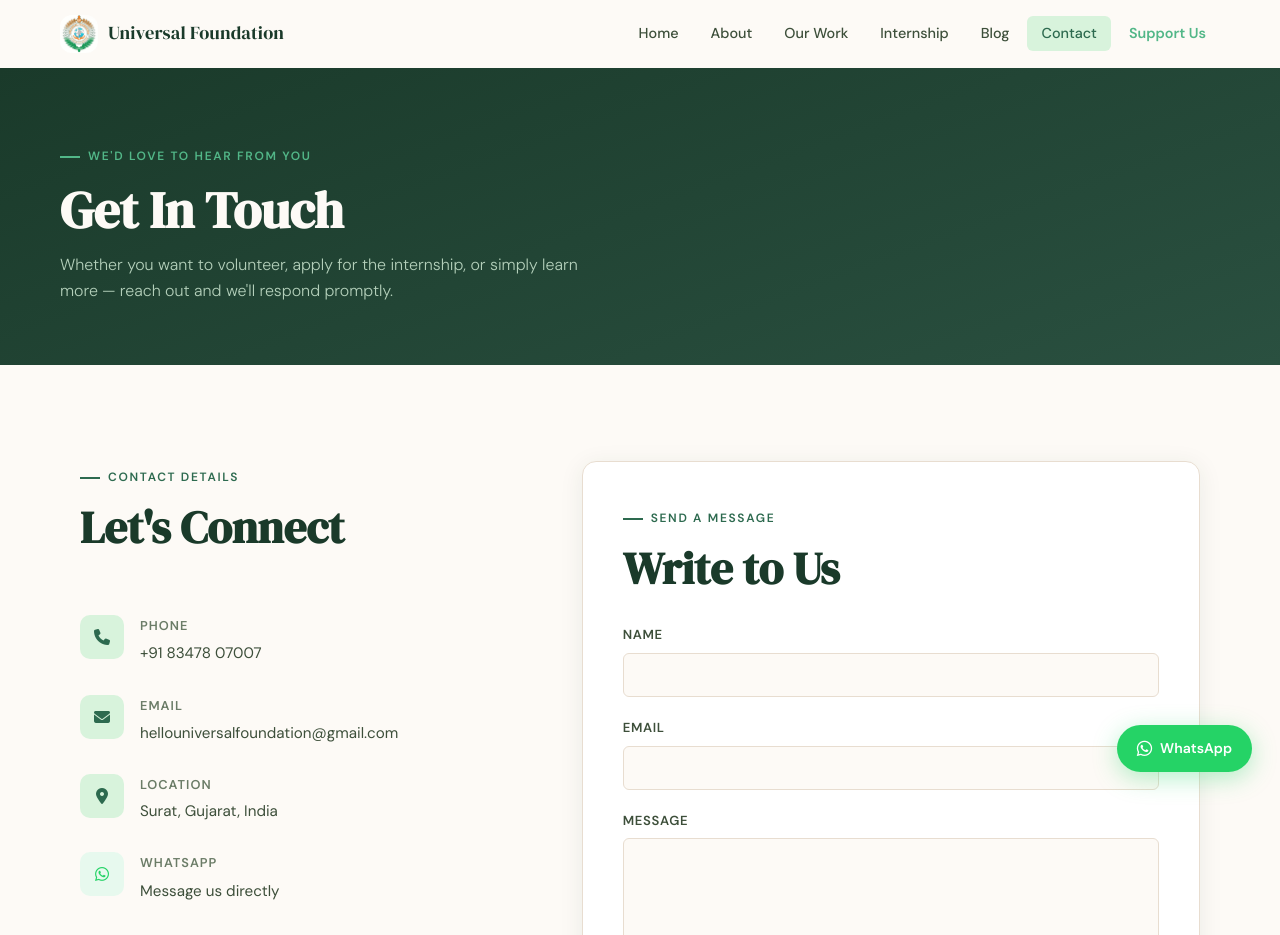
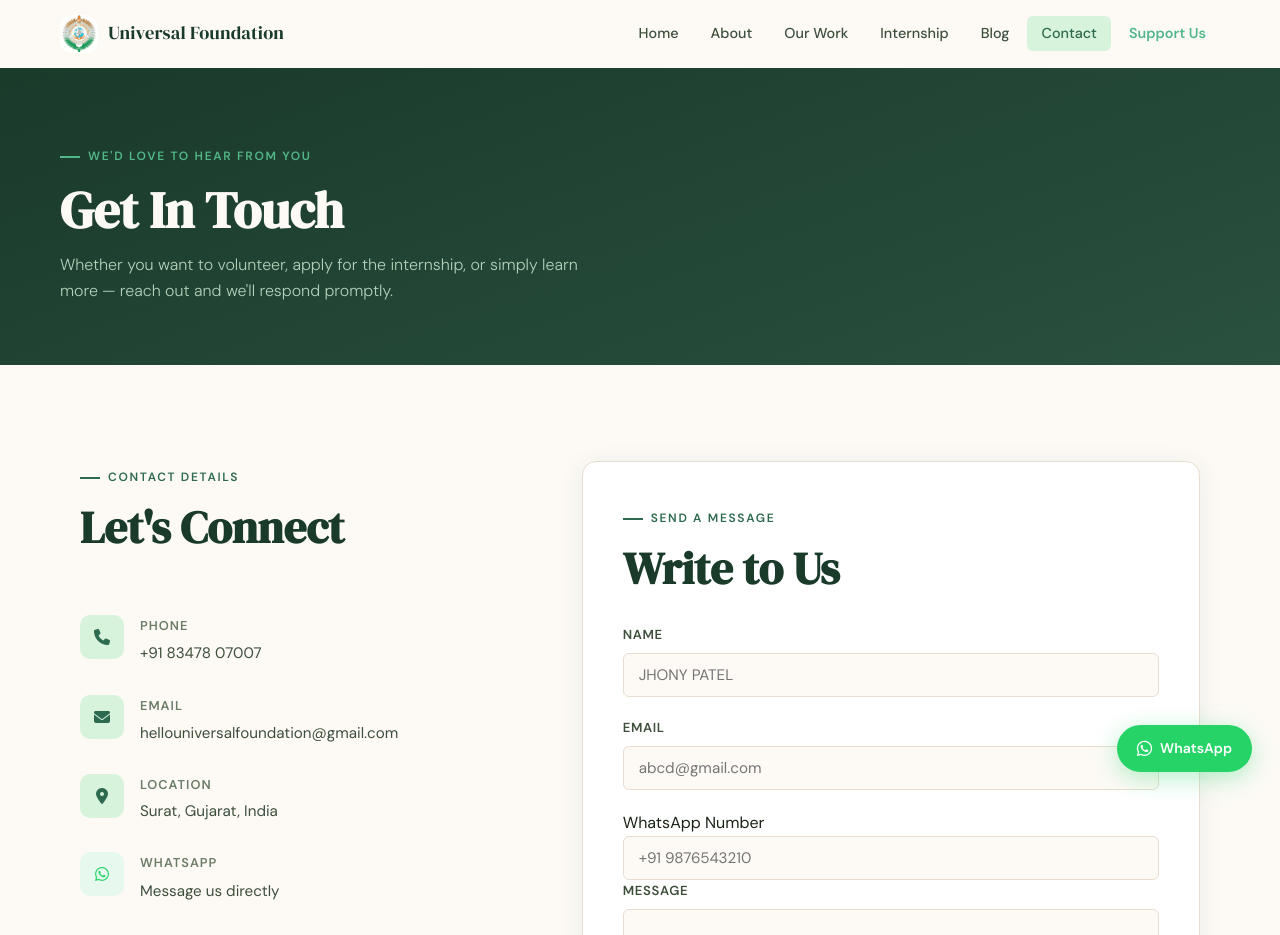
Before and after one commit to Vaibhav7596/Universal-Foundation-Web, a website: page contact.html in a window 1280 px wide. Shown: the top 935 px of the page. Drawn offline with nearby package versions, Linux system fonts and the light colour scheme; no server answers.

Commit message:
Add files via upload

```diff
--- a/contact.html
+++ b/contact.html
@@ -102,13 +102,23 @@
 
   <div class="form-group">
     <label>Name</label>
-    <input type="text" id="name" name="name" required>
+    <input type="text" id="name" name="name" required placeholder="JHONY PATEL">
   </div>
 
   <div class="form-group">
     <label>Email</label>
-    <input type="email" id="email" name="email" required>
+    <input type="email" id="email" name="email" required placeholder="abcd@gmail.com">
   </div>
+
+  <div>
+  <label for="whatsapp">WhatsApp Number</label>
+  <input
+    type="tel"
+    id="whatsapp"
+    name="whatsapp" required
+    placeholder="+91 9876543210"
+  />
+</div>
 
   <div class="form-group">
     <label>Message</label>
```
